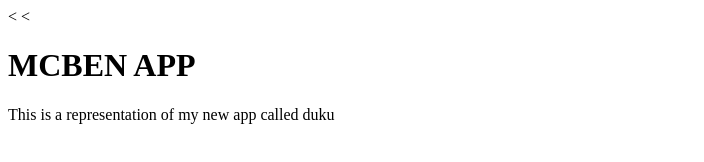
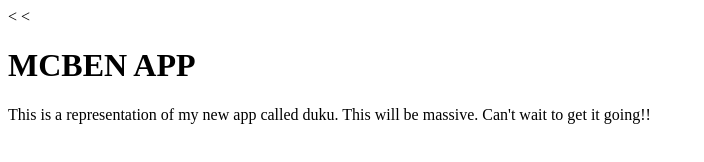
Before and after one commit to mcben007/My-App-sample, a plain HTML site: page index.html in a window 1280 px wide. Shown: the whole page, without its empty margins (0-704 px from the left). Drawn offline with Linux system fonts and the light colour scheme.

Commit message:
html changes

```diff
--- a/index.html
+++ b/index.html
@@ -6,6 +6,7 @@
   </head>
   <body>
     <<h1>MCBEN APP</h1>
-    This is a representation of my new app called duku
+    This is a representation of my new app called duku.
+    This will be massive. Can't wait to get it going!!
   </body>
 </html>
```
